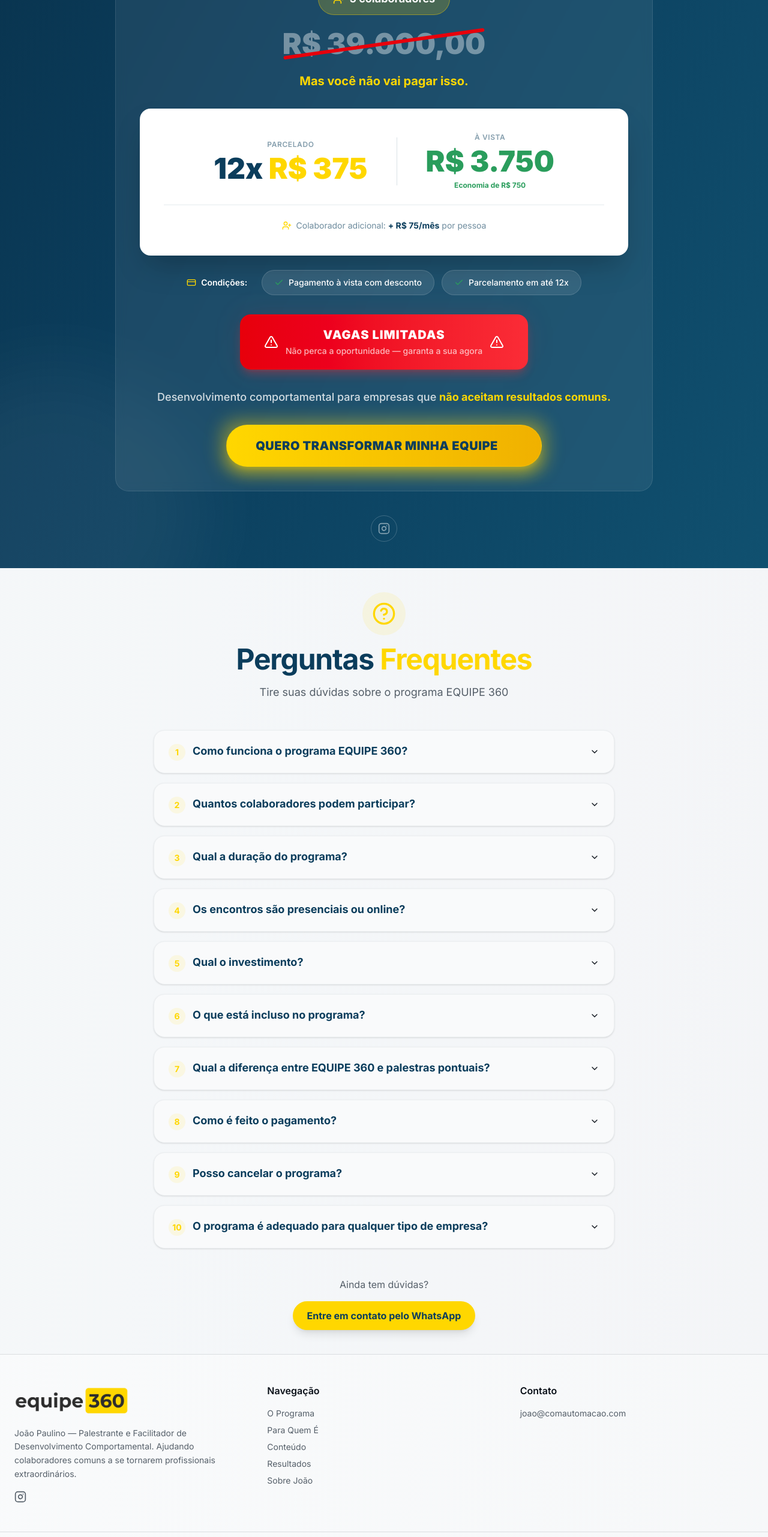
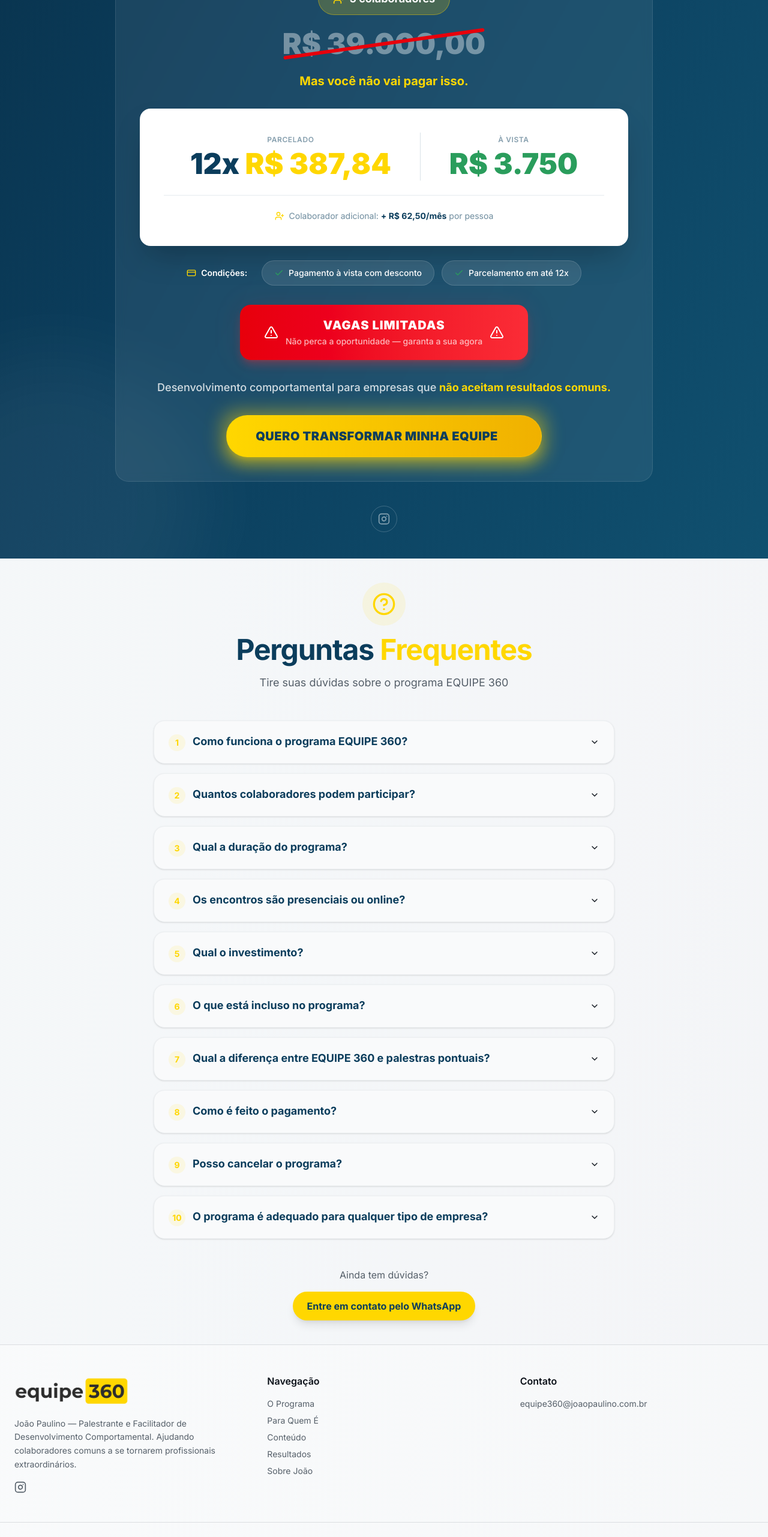
Before and after one commit to matheusdgc/landingpage-equipe360, a React (Vite) app: page /Equipe360Page in a window 1280 px wide. Shown: the part 6905-9467 px from the top of the page at 60% size. Built offline with nearby package versions, Linux system fonts and the light colour scheme.

Commit message:
style: alteracao botao checkotou

```diff
--- a/index.html
+++ b/index.html
@@ -6,19 +6,19 @@
     <meta name="description" content="Programa EQUIPE 360 — Desenvolvimento comportamental contínuo para empresas. Palestras vivenciais e dinâmicas práticas com João Paulino." />
     <title>EQUIPE 360 | Desenvolvimento Comportamental para Empresas</title>
     <!-- Favicon -->
-    <link rel="icon" type="image/png" href="/favicon.png" />
+    <link rel="icon" type="image/png" href="/favicon.jpeg" />
     <!-- Open Graph / Social Sharing -->
     <meta property="og:type" content="website" />
     <meta property="og:title" content="EQUIPE 360 | Desenvolvimento Comportamental para Empresas" />
     <meta property="og:description" content="Programa EQUIPE 360 — Desenvolvimento comportamental contínuo para empresas. Palestras vivenciais e dinâmicas práticas com João Paulino." />
     <meta property="og:url" content="https://joaopaulino.com.br/" />
-    <meta property="og:image" content="https://joaopaulino.com.br/favicon.png" />
+    <meta property="og:image" content="https://joaopaulino.com.br/favicon.jpeg" />
     <meta property="og:locale" content="pt_BR" />
     <!-- Twitter Card -->
     <meta name="twitter:card" content="summary_large_image" />
     <meta name="twitter:title" content="EQUIPE 360 | Desenvolvimento Comportamental para Empresas" />
     <meta name="twitter:description" content="Programa EQUIPE 360 — Desenvolvimento comportamental contínuo para empresas. Palestras vivenciais e dinâmicas práticas com João Paulino." />
-    <meta name="twitter:image" content="https://joaopaulino.com.br/favicon.png" />
+    <meta name="twitter:image" content="https://joaopaulino.com.br/favicon.jpeg" />
     <link rel="canonical" href="https://joaopaulino.com.br/" />
     <link rel="preconnect" href="https://fonts.googleapis.com" />
     <link rel="preconnect" href="https://fonts.gstatic.com" crossorigin />
--- a/src/components/sections/ContatoSection.jsx
+++ b/src/components/sections/ContatoSection.jsx
@@ -120,7 +120,7 @@
                 Para propostas e orçamentos
               </span>
               <span className="mt-1 text-sm font-medium text-white/80 break-all">
-                joao@comautomacao.com
+                equipe360@joaopaulino.com.br
               </span>
             </motion.a>
           </motion.div>
--- a/src/components/sections/CtaFinalSection.jsx
+++ b/src/components/sections/CtaFinalSection.jsx
@@ -300,7 +300,7 @@
                   <div className="text-center">
                     <p className="text-brand-petrol/50 text-xs uppercase tracking-wider font-semibold mb-2">Parcelado</p>
                     <p className="text-brand-petrol font-black text-4xl sm:text-5xl leading-none">
-                      12x <span className="text-brand-orange">R$ 375</span>
+                      12x <span className="text-brand-orange">R$ 387,84</span>
                     </p>
                   </div>
 
@@ -313,15 +313,12 @@
                     <p className="text-brand-petrol font-black text-4xl sm:text-5xl leading-none">
                       <span className="text-brand-green">R$ 3.750</span>
                     </p>
-                    <p className="text-brand-green text-xs mt-2 font-bold">
-                      Economia de R$ 750
-                    </p>
                   </div>
                 </div>
 
                 <div className="flex items-center justify-center gap-2 text-brand-petrol/60 text-xs sm:text-sm mt-6 pt-6 border-t border-brand-petrol/10">
                   <UserPlus className="h-4 w-4 text-brand-orange shrink-0" />
-                  <p>Colaborador adicional: <span className="text-brand-petrol font-bold">+ R$ 75/mês</span> por pessoa</p>
+                  <p>Colaborador adicional: <span className="text-brand-petrol font-bold">+ R$ 62,50/mês</span> por pessoa</p>
                 </div>
               </div>
 
--- a/src/components/sections/Footer.jsx
+++ b/src/components/sections/Footer.jsx
@@ -37,7 +37,7 @@
         <div>
           <h3 className="text-base font-semibold">Contato</h3>
           <div className="mt-4 flex flex-col space-y-2 text-sm text-muted-foreground">
-            <span>joao@comautomacao.com</span>
+            <span>equipe360@joaopaulino.com.br</span>
           </div>
         </div>
       </motion.div>
--- a/src/components/sections/SobreSection.jsx
+++ b/src/components/sections/SobreSection.jsx
@@ -22,7 +22,7 @@
   imageUrl: profile2,
   socials: [
     { icon: InstagramIcon, url: "https://www.instagram.com/soujoaopaulino", label: "Instagram" },
-    { icon: Mail, url: "mailto:joao@comautomacao.com", label: "E-mail" },
+    { icon: Mail, url: "mailto:equipe360@joaopaulino.com.br", label: "E-mail" },
   ],
 }
 
--- a/src/lib/constants.jsx
+++ b/src/lib/constants.jsx
@@ -255,7 +255,7 @@
 ]
 
 /* ─── Vendas ─── */
-export const TICKET_URL = "https://ticketcom.vc/br/event/equipe-360"
+export const TICKET_URL = "https://payment.ticto.app/O6614913F?event=PageView&product_id=106081&offer_code=O6614913F%C2%A4cy=brl&_gl=&fbc=&fbp=&fbclid=&payment_method=credit_card&visitor_id=&fingerprint="
 
 /* ─── WhatsApp ─── */
 export const WA_PHONE = "5515997133311"
```
Also changed, not shown: public/favicon.jpeg (added), public/favicon.png.
